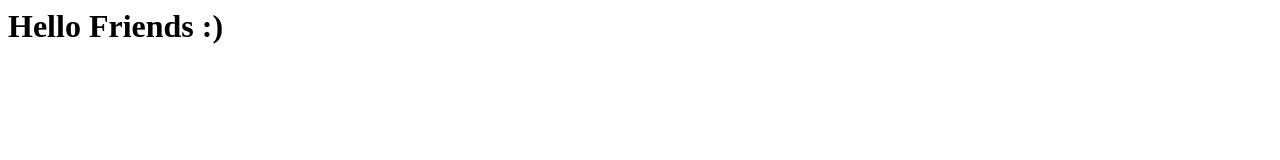
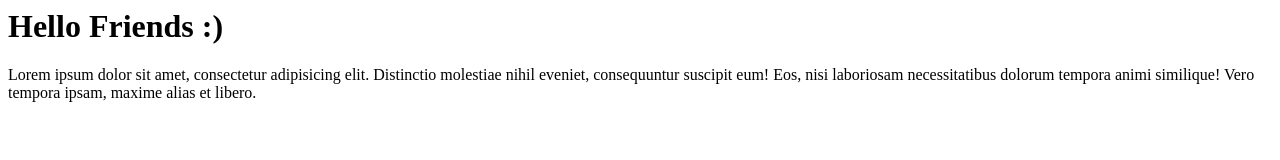
Before and after one commit to Anwar-Nailul/anwar-for-remote, a plain HTML site: page index.html in a window 1280 px wide. Drawn offline with Linux system fonts and the light colour scheme.

Commit message:
menambahkan paragraft lorem ipsum...

```diff
--- a/index.html
+++ b/index.html
@@ -7,5 +7,6 @@
 </head>
 <body>
     <h1>Hello Friends :)</h1>
+    <p>Lorem ipsum dolor sit amet, consectetur adipisicing elit. Distinctio molestiae nihil eveniet, consequuntur suscipit eum! Eos, nisi laboriosam necessitatibus dolorum tempora animi similique! Vero tempora ipsam, maxime alias et libero.</p>
 </body>
 </html>
```
